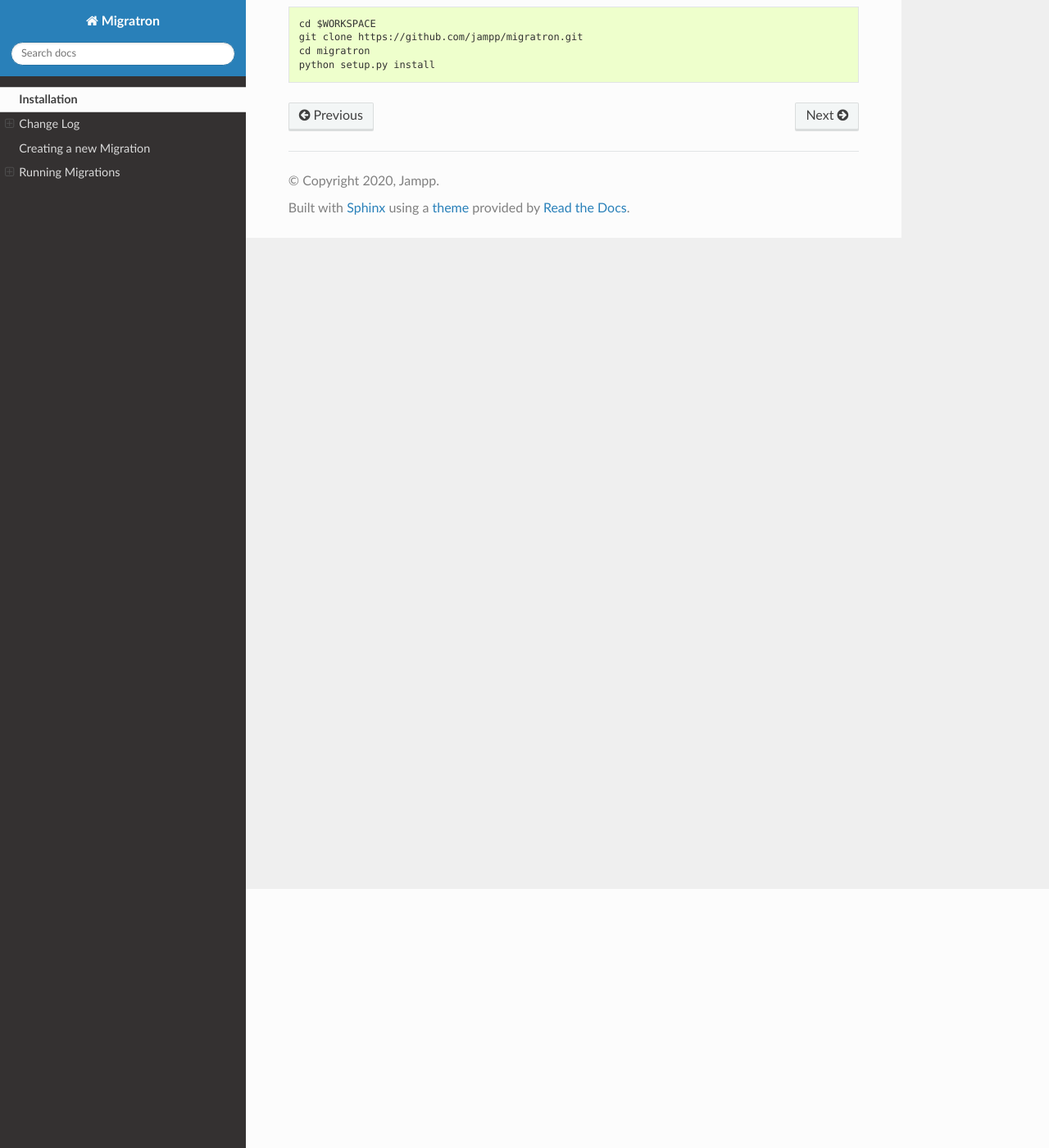
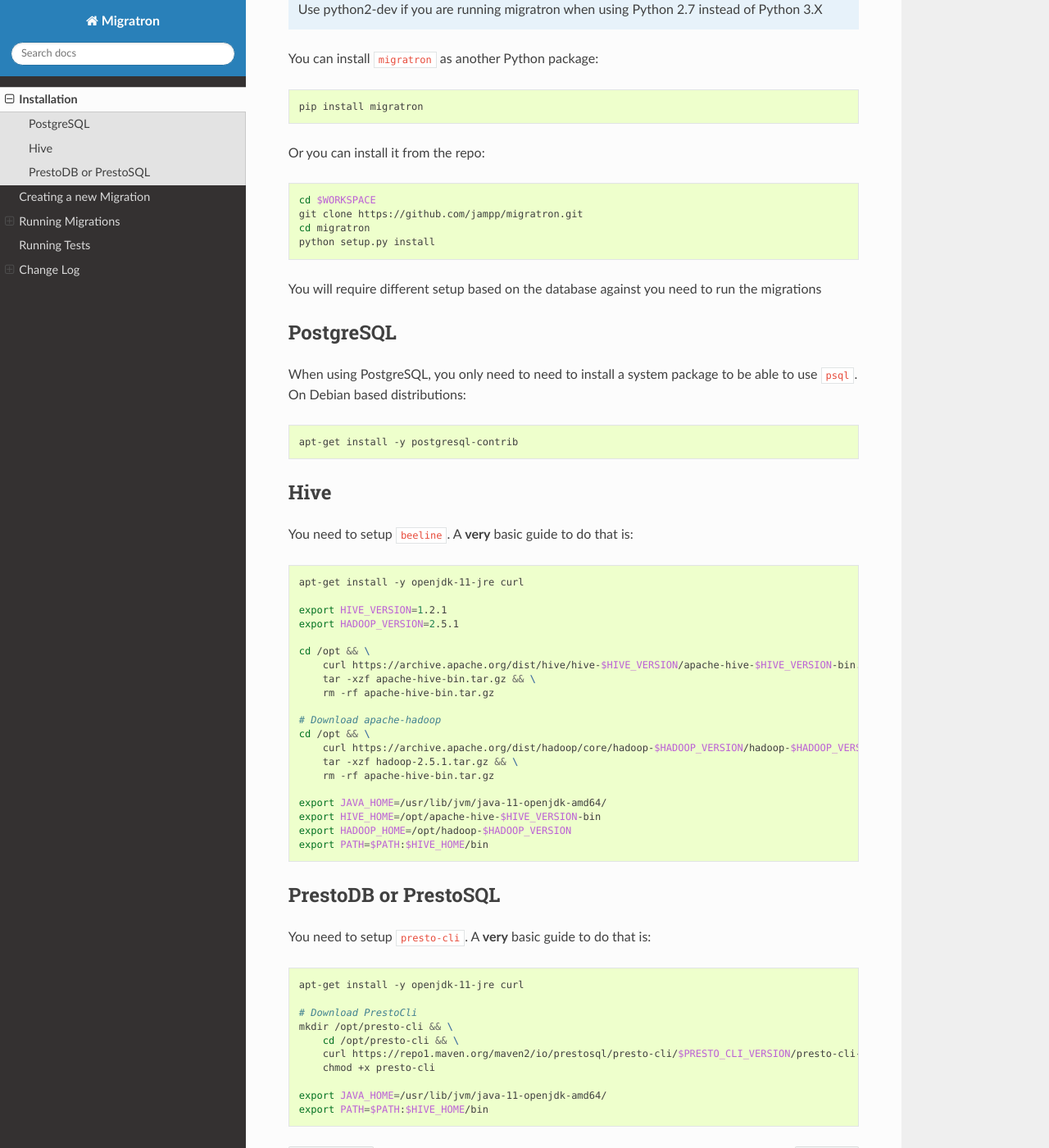
Before and after one commit to jampp/db-utils, a Sphinx documentation site: the page built from docs/installation.rst, in a window 1280 px wide and 1400 px high, scrolled down 316 px. Shown: the whole window at 82% size. Built offline with Sphinx 7.4.7 and the Read the Docs theme 2.0.0, drawn with Linux system fonts in a browser that asks for light colours; some of the changed text lies outside the part shown.

Commit message:
CORE-3592: Improve the documentation

```diff
--- a/docs/creating_migration.rst
+++ b/docs/creating_migration.rst
@@ -1,3 +1,5 @@
+.. _creating_a_migration:
+
 ========================
 Creating a new Migration
 ========================
--- a/docs/index.rst
+++ b/docs/index.rst
@@ -8,9 +8,10 @@
     :maxdepth: 2
 
     installation
-    changelog
     creating_migration
     running_migration
+    running_tests
+    changelog
 
 
 Indices and tables
--- a/docs/installation.rst
+++ b/docs/installation.rst
@@ -1,20 +1,97 @@
+.. _installation:
+
 ============
 Installation
 ============
 
+Install the system dependencies. For Debian based distributions,
+they are:
+
+
+.. code-block:: bash
+
+    apt-get install -y gcc python3-dev libpq-dev
+
+
+.. note::
+
+    Use python2-dev if you are running migratron when using Python 2.7
+    instead of Python 3.X
+
 
 You can install ``migratron`` as another Python package:
 
-.. code-block:: console
+.. code-block:: bash
 
     pip install migratron
 
 
 Or you can install it from the repo:
 
-.. code-block:: console
+.. code-block:: bash
 
     cd $WORKSPACE
     git clone https://github.com/jampp/migratron.git
     cd migratron
     python setup.py install
+
+
+You will require different setup based on the database against
+you need to run the migrations
+
+PostgreSQL
+==========
+
+When using PostgreSQL, you only need to need to install a system package
+to be able to use ``psql``. On Debian based distributions:
+
+.. code-block:: bash
+
+    apt-get install -y postgresql-contrib
+
+
+Hive
+====
+
+You need to setup ``beeline``. A **very** basic guide to do that is:
+
+.. code-block:: bash
+
+    apt-get install -y openjdk-11-jre curl
+
+    export HIVE_VERSION=1.2.1
+    export HADOOP_VERSION=2.5.1
+
+    cd /opt && \
+        curl https://archive.apache.org/dist/hive/hive-$HIVE_VERSION/apache-hive-$HIVE_VERSION-bin.tar.gz -o apache-hive-bin.tar.gz && \
+        tar -xzf apache-hive-bin.tar.gz && \
+        rm -rf apache-hive-bin.tar.gz
+
+    # Download apache-hadoop
+    cd /opt && \
+        curl https://archive.apache.org/dist/hadoop/core/hadoop-$HADOOP_VERSION/hadoop-$HADOOP_VERSION.tar.gz -o hadoop-$HADOOP_VERSION.tar.gz && \
+        tar -xzf hadoop-2.5.1.tar.gz && \
+        rm -rf apache-hive-bin.tar.gz
+
+    export JAVA_HOME=/usr/lib/jvm/java-11-openjdk-amd64/
+    export HIVE_HOME=/opt/apache-hive-$HIVE_VERSION-bin
+    export HADOOP_HOME=/opt/hadoop-$HADOOP_VERSION
+    export PATH=$PATH:$HIVE_HOME/bin
+
+PrestoDB or PrestoSQL
+=====================
+
+You need to setup ``presto-cli``. A **very** basic guide to do that is:
+
+.. code-block:: bash
+
+    apt-get install -y openjdk-11-jre curl
+
+    # Download PrestoCli
+    mkdir /opt/presto-cli && \
+        cd /opt/presto-cli && \
+        curl https://repo1.maven.org/maven2/io/prestosql/presto-cli/$PRESTO_CLI_VERSION/presto-cli-$PRESTO_CLI_VERSION-executable.jar -o presto-cli && \
+        chmod +x presto-cli
+
+    export JAVA_HOME=/usr/lib/jvm/java-11-openjdk-amd64/
+    export PATH=$PATH:$HIVE_HOME/bin
```
Also changed, not shown: CHANGELOG.rst (+14 -0 lines), README.rst (+7 -3 lines), docs/running_migration.rst (+49 -0 lines), docs/running_tests.rst (added, +31 -0 lines), 1 other file.
